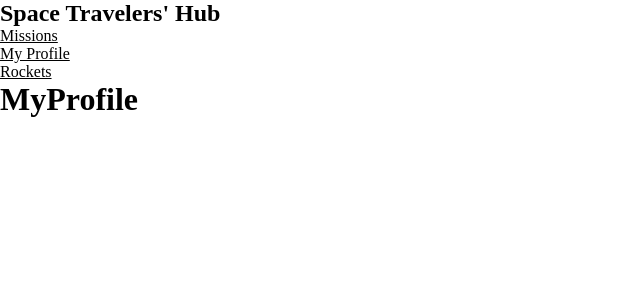
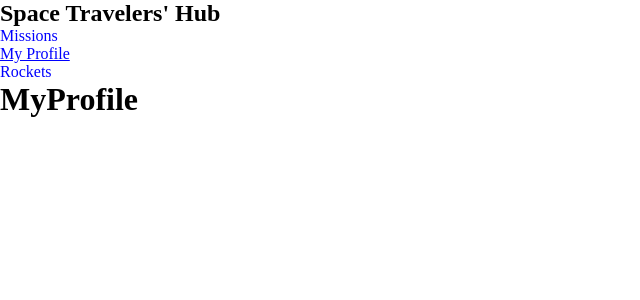
Before and after one commit to wandergithub/travelers-hub, a React (Create React App) app: page /myprofile in a window 1280 px wide. Shown: the top 300 px of the page, without its empty margins (0-640 px from the left). Built offline with nearby package versions, Linux system fonts and the light colour scheme; the HTML template or start-up script is replaced by a standard one.

Commit message:
Add underline decoration to nav-links when active

```diff
--- a/src/components/Nav.js
+++ b/src/components/Nav.js
@@ -28,9 +28,7 @@ export default function Navbar() {
           <li key={link.id}>
             <NavLink
               to={link.path}
-              className={(isActive) =>
-                "nav-link" + (!isActive ? " unselected" : "")
-              }
+              className="nav-link"
             >
               {link.text}
             </NavLink>
--- a/src/index.css
+++ b/src/index.css
@@ -4,8 +4,10 @@
 }
 
 .nav-link {
-  color: black;
+  text-decoration: none;
+  color: blue;
 }
-.unselected {
-  text-decoration: none;
+
+.active {
+  text-decoration: underline;
 }
```
